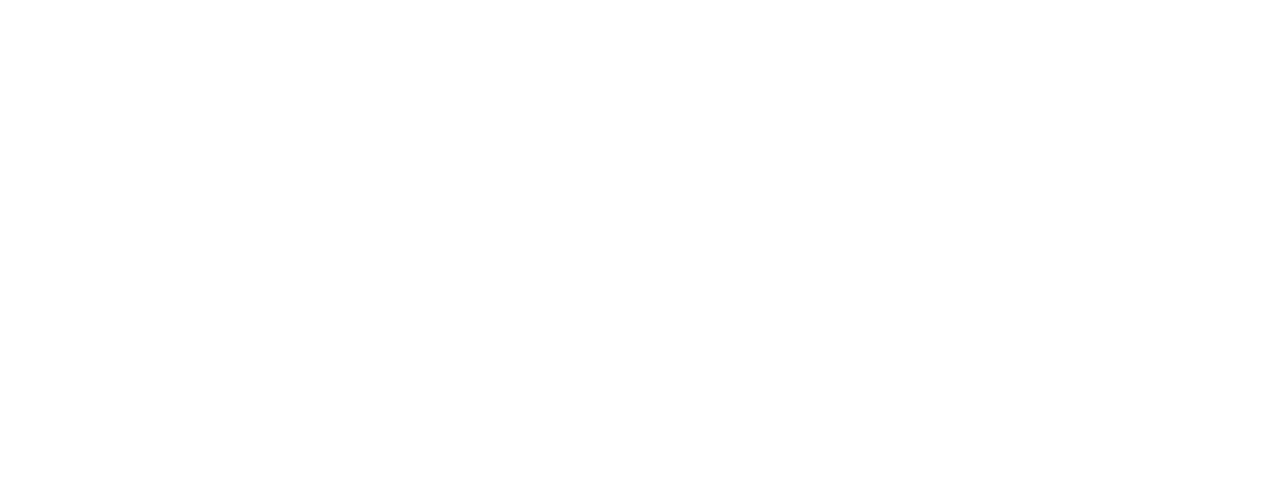
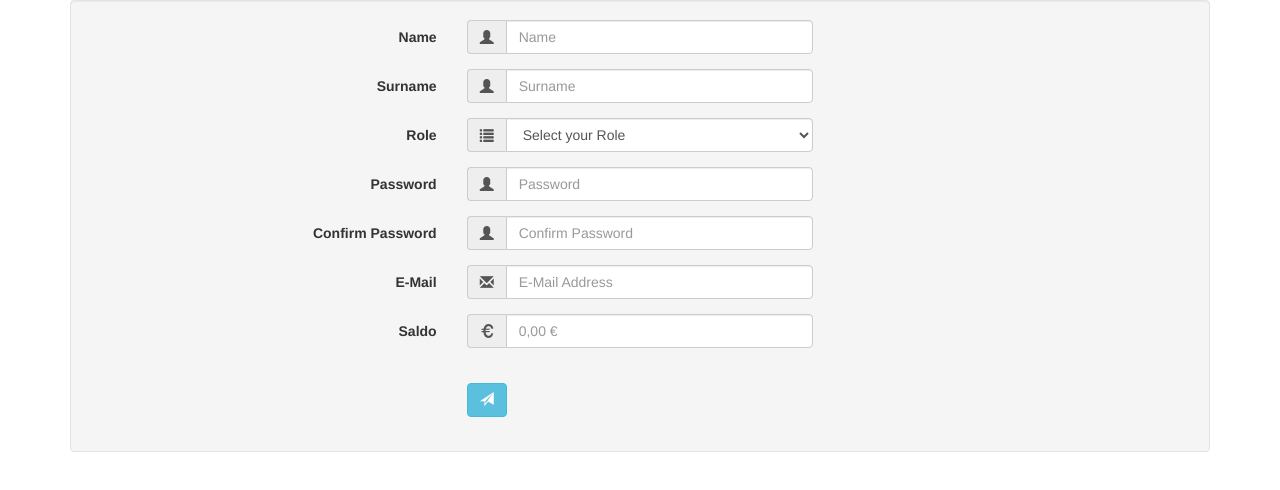
Before and after one commit to AndreaMartins/3dprofessionals, an Angular app in the folder angular/: page /profile in a window 1280 px wide. Before the commit this address led to /. Shown: the top 490 px of the page. Built offline with nearby package versions, Linux system fonts and the light colour scheme.

Commit message:
profiles page shows up

```diff
--- a/angular/src/app/app.routing.ts
+++ b/angular/src/app/app.routing.ts
@@ -13,6 +13,6 @@
   { path: '', component: HomeComponent },
   { path: 'login', component: LoginComponent },
   { path: 'signup', component: SignupComponent },
-  { path: 'dashboard', component: DashboardComponent },
-  { path: 'edit-profile', component: ProfileComponent, canActivate: [SessionService] }
+  { path: 'dashboard', component: DashboardComponent /* canActivate: [SessionService] */ },
+  { path: 'profile', component: ProfileComponent, /* canActivate: [SessionService] */ }
 ];
--- a/angular/src/app/profile/profile.component.css
+++ b/angular/src/app/profile/profile.component.css
@@ -0,0 +1 @@
+#success_message{ display: none;}
--- a/angular/src/app/profile/profile.component.html
+++ b/angular/src/app/profile/profile.component.html
@@ -1,3 +1,109 @@
-<p>
-  profile works!
-</p>
+
+  <div class="container">
+
+       <form class="well form-horizontal" action=" " method="post"  id="contact_form">
+       <fieldset>
+
+
+      <!-- Text input-->
+
+      <div class="form-group">
+          <label class="col-md-4 control-label">Name</label>
+        <div class="col-md-4 inputGroupContainer">
+          <div class="input-group">
+            <span class="input-group-addon"><i class="glyphicon glyphicon-user"></i></span>
+            <input  name="name" placeholder="Name" class="form-control"  type="text">
+          </div>
+        </div>
+      </div>
+
+      <!-- Text input-->
+
+      <div class="form-group">
+        <label class="col-md-4 control-label" >Surname</label>
+        <div class="col-md-4 inputGroupContainer">
+          <div class="input-group">
+            <span class="input-group-addon"><i class="glyphicon glyphicon-user"></i></span>
+            <input name="surname" placeholder="Surname" class="form-control"  type="text">
+          </div>
+        </div>
+      </div>
+
+      <div class="form-group">
+        <label class="col-md-4 control-label">Role</label>
+        <div class="col-md-4 selectContainer">
+          <div class="input-group">
+              <span class="input-group-addon"><i class="glyphicon glyphicon-list"></i></span>
+              <select name="role" class="form-control selectpicker">
+                <option value="">Select your Role</option>
+                <option>Client</option>
+                <option>Professional</option>
+            </select>
+          </div>
+        </div>
+      </div>
+
+      <!-- Text input-->
+
+      <div class="form-group">
+        <label class="col-md-4 control-label" >Password</label>
+        <div class="col-md-4 inputGroupContainer">
+          <div class="input-group">
+            <span class="input-group-addon"><i class="glyphicon glyphicon-user"></i></span>
+            <input name="user_password" placeholder="Password" class="form-control"  type="password">
+          </div>
+        </div>
+      </div>
+
+      <!-- Text input-->
+
+      <div class="form-group">
+        <label class="col-md-4 control-label" >Confirm Password</label>
+        <div class="col-md-4 inputGroupContainer">
+          <div class="input-group">
+            <span class="input-group-addon"><i class="glyphicon glyphicon-user"></i></span>
+            <input name="confirm_password" placeholder="Confirm Password" class="form-control"  type="password">
+          </div>
+        </div>
+      </div>
+
+      <!-- Text input-->
+        <div class="form-group">
+        <label class="col-md-4 control-label">E-Mail</label>
+          <div class="col-md-4 inputGroupContainer">
+            <div class="input-group">
+                <span class="input-group-addon"><i class="glyphicon glyphicon-envelope"></i></span>
+                <input name="email" placeholder="E-Mail Address" class="form-control"  type="text">
+            </div>
+          </div>
+        </div>
+
+
+      <!-- Text input-->
+
+      <div class="form-group">
+        <label class="col-md-4 control-label">Saldo</label>
+          <div class="col-md-4 inputGroupContainer">
+            <div class="input-group">
+                <span class="input-group-addon"><i class="glyphicon glyphicon-euro"></i></span>
+                <input name="contact_no" placeholder="0,00 €" class="form-control" type="text">
+            </div>
+          </div>
+      </div>
+
+      <!-- Select Basic -->
+
+      <!-- Success message -->
+       <div class="alert alert-success" role="alert" id="success_message">Success <i class="glyphicon glyphicon-thumbs-up"></i> Success!.</div>
+
+      <!-- Button -->
+        <div class="form-group">
+          <label class="col-md-4 control-label"></label>
+          <div class="col-md-4"><br>
+     <button type="submit" class="btn btn-info" ><span class="glyphicon glyphicon-send"></span></button>
+          </div>
+        </div>
+
+         </fieldset>
+        </form>
+   </div>
--- a/angular/src/app/profile/profile.component.ts
+++ b/angular/src/app/profile/profile.component.ts
@@ -1,5 +1,6 @@
 import { Component, OnInit } from '@angular/core';
 import { SessionService } from '../services/session.service';
+import { Router } from '@angular/router';
 
 @Component({
   selector: 'app-profile',
@@ -8,9 +9,18 @@
 })
 export class ProfileComponent implements OnInit {
 
-  constructor() { }
+  constructor(
+    private session: SessionService,
+    private router:  Router,
+
+  ) { }
 
   ngOnInit() {
   }
 
+  logout() {
+  this.session.logout();
+  // this.router.navigate(['/login']);
 }
+
+}
```
Also changed, not shown: 1 other file (tests, documents, lock files or other folders).
